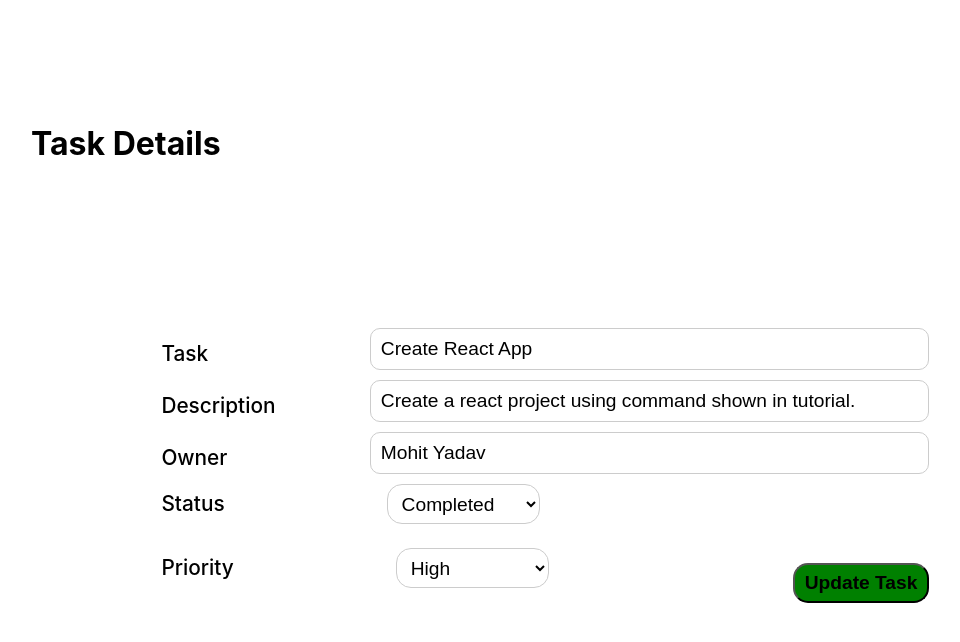
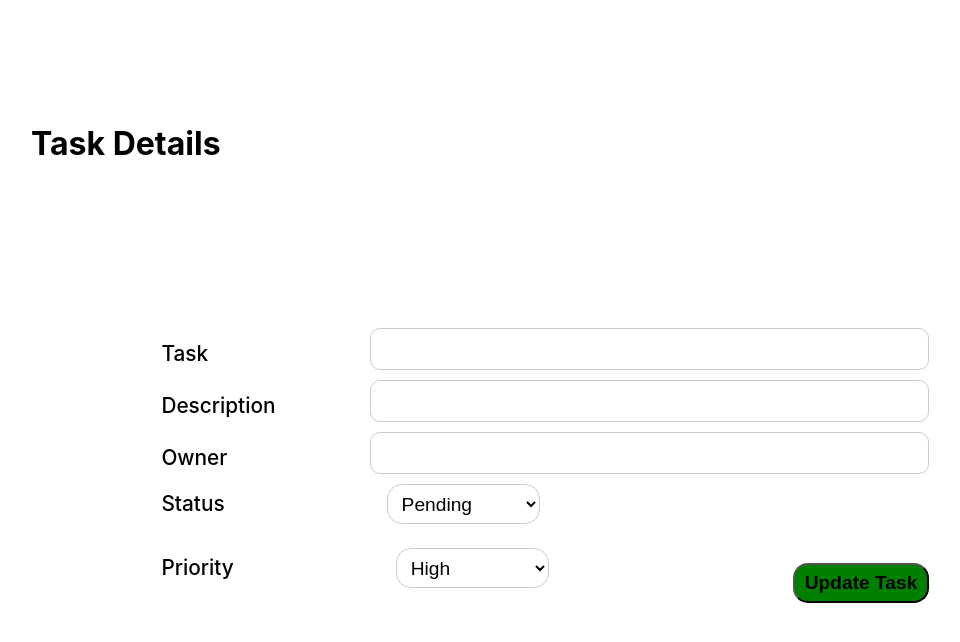
Before and after one commit to MohitYadav-Capillary/task-manager, a React (Vite) app: page /task/0 in a window 1280 px wide. Shown: the top 642 px of the page, without its empty margins (99-1059 px from the left). Built offline with nearby package versions, Linux system fonts and the light colour scheme.

Commit message:
added id to each task to remove dependency on indexes of array for deleting updating creating task

```diff
--- a/package.json
+++ b/package.json
@@ -14,6 +14,7 @@
     "@fortawesome/free-brands-svg-icons": "^6.5.1",
     "@fortawesome/free-regular-svg-icons": "^6.5.1",
     "@fortawesome/free-solid-svg-icons": "^6.5.1",
+    "nanoid": "^5.0.4",
     "react": "^18.2.0",
     "react-dom": "^18.2.0",
     "react-redux": "^9.1.0",
--- a/src/assets/data.js
+++ b/src/assets/data.js
@@ -1,5 +1,6 @@
 export const taskData = [
   {
+    id: "1",
     task: "Create React App",
     desc: "Create a react project using command shown in tutorial.",
     owner: "Mohit Yadav",
@@ -8,6 +9,7 @@ export const taskData = [
     status: "Completed",
   },
   {
+    id: "2",
     task: "Create Layout",
     desc: "Draw a rough sketch what you are going to make",
     owner: "Mohit Yadav",
@@ -16,6 +18,7 @@ export const taskData = [
     status: "Completed",
   },
   {
+    id: "3",
     task: "Create skeleton",
     desc: "Create skeleton of the application using HTML CSS",
     owner: "Mohit Yadav",
@@ -24,6 +27,7 @@ export const taskData = [
     status: "Completed",
   },
   {
+    id: "4",
     task: "Add interactivity",
     desc: "Now make the static website dynamic using javascript and React",
     owner: "Mohit Yadav",
@@ -32,6 +36,7 @@ export const taskData = [
     status: "Pending",
   },
   {
+    id: "5",
     task: "Implement CRUD",
     desc: "Implement CRUD operations on the data",
     owner: "Mohit Yadav",
@@ -40,6 +45,7 @@ export const taskData = [
     status: "Pending",
   },
   {
+    id: "6",
     task: "Add authentication",
     desc: "Add authentication to the application",
     owner: "Mohit Yadav",
@@ -48,6 +54,7 @@ export const taskData = [
     status: "Pending",
   },
   {
+    id: "7",
     task: "Deploy Application",
     desc: "Deploy the application on a hosting platform",
     owner: "Mohit Yadav",
--- a/src/components/actions.js
+++ b/src/components/actions.js
@@ -14,10 +14,10 @@ const deleteTask = (id) => {
   };
 };
 
-const updateTask = (taskId, task) => {
+const updateTask = (updatedTask) => {
   return {
     type: UPDATE_TASK,
-    payload: { id: taskId, task: task },
+    payload: { task: updatedTask },
   };
 };
 
--- a/src/components/createTask/CreateTask.jsx
+++ b/src/components/createTask/CreateTask.jsx
@@ -4,6 +4,7 @@ import Input from "./input/Input";
 import { useNavigate } from "react-router-dom";
 import { useDispatch } from "react-redux";
 import { addTask } from "../actions";
+import { nanoid } from "nanoid";
 
 const CreateTask = () => {
   const navigate = useNavigate();
@@ -12,6 +13,7 @@ const CreateTask = () => {
     e.preventDefault();
 
     const task = {
+      id: nanoid(),
       task: e.target[0].value,
       desc: e.target[1].value,
       owner: e.target[2].value,
--- a/src/components/home/tableContainer/table/Table.jsx
+++ b/src/components/home/tableContainer/table/Table.jsx
@@ -35,7 +35,7 @@ const Table = ({ status, priority, associated }) => {
             return (
               <TableRow
                 key={index}
-                taskIdx={index}
+                taskId={task.id}
                 task={task.task}
                 desc={task.desc}
                 owner={task.owner}
--- a/src/components/home/tableContainer/table/tableRow/tableRow.jsx
+++ b/src/components/home/tableContainer/table/tableRow/tableRow.jsx
@@ -3,14 +3,14 @@ import "./tableRow.css";
 import { useDispatch } from "react-redux";
 import { deleteTask } from "../../../../actions";
 
-const TableBodyRow = (props) => {
+const TableRow = (props) => {
   const dispatch = useDispatch();
   return (
     <tr>
       <td>
         <Link
           style={{ color: "black", textDecoration: "none" }}
-          to={`/task/${props.taskIdx}`}
+          to={`/task/${props.taskId}`}
         >
           {props.task}
         </Link>
@@ -21,7 +21,7 @@ const TableBodyRow = (props) => {
       <td>{props.priority}</td>
       <td>{props.status}</td>
       <td>
-        <button onClick={() => dispatch(deleteTask(props.taskIdx))}>
+        <button onClick={() => dispatch(deleteTask(props.taskId))}>
           Delete
         </button>
       </td>
@@ -29,4 +29,4 @@ const TableBodyRow = (props) => {
   );
 };
 
-export default TableBodyRow;
+export default TableRow;
--- a/src/components/taskReducer.js
+++ b/src/components/taskReducer.js
@@ -12,14 +12,13 @@ const taskReducer = (state = initialState, action) => {
       };
     case "DELETE_TASK":
       return {
-        tasks: state.tasks.filter((task, idx) => idx !== action.payload),
+        tasks: state.tasks.filter((task) => task.id !== action.payload),
       };
     case "UPDATE_TASK":
-      const newTasks = [...state.tasks];
-
-      newTasks[action.payload.id] = action.payload.task;
       return {
-        tasks: newTasks,
+        tasks: state.tasks.map((task) =>
+          task.id == action.payload.task.id ? action.payload.task : task
+        ),
       };
     default:
       return state;
--- a/src/components/viewTask/ViewTask.jsx
+++ b/src/components/viewTask/ViewTask.jsx
@@ -1,4 +1,4 @@
-import React, { useContext } from "react";
+import React from "react";
 import "./viewTask.css";
 import Input from "./input/Input";
 import { useParams, useNavigate } from "react-router-dom";
@@ -13,7 +13,8 @@ const ViewTask = () => {
   const submitHandler = (e) => {
     e.preventDefault();
 
-    const task = {
+    const updatedTask = {
+      id: taskId,
       task: e.target[0].value,
       desc: e.target[1].value,
       owner: e.target[2].value,
@@ -22,11 +23,13 @@ const ViewTask = () => {
       lastUpdated: `${new Date().toLocaleString()}`,
     };
 
-    dispatch(updateTask(taskId, task));
+    dispatch(updateTask(updatedTask));
 
     navigate(-1);
   };
 
+  const currTask = tasks.filter((task) => task.id == taskId)[0];
+  console.log(typeof taskId);
   return (
     <>
       <div className="heading">
@@ -34,23 +37,19 @@ const ViewTask = () => {
       </div>
 
       <form onSubmit={submitHandler} className="create">
-        <Input name="Task" value={tasks[taskId].task} />
-        <Input name="Description" value={tasks[taskId].desc} />
-        <Input name="Owner" value={tasks[taskId].owner} />
+        <Input name="Task" value={currTask?.task} />
+        <Input name="Description" value={currTask?.desc} />
+        <Input name="Owner" value={currTask?.owner} />
 
         <label htmlFor="priority">Status</label>
-        <select name="status" id="status" defaultValue={tasks[taskId].status}>
+        <select name="status" id="status" defaultValue={currTask?.status}>
           <option value="Pending">Pending</option>
           <option value="Completed">Completed</option>
         </select>
         <br />
         <br />
         <label htmlFor="priority">Priority</label>
-        <select
-          name="priority"
-          id="priority"
-          defaultValue={tasks[taskId].priority}
-        >
+        <select name="priority" id="priority" defaultValue={currTask?.priority}>
           <option value="High">High</option>
           <option value="Medium">Medium</option>
           <option value="Low">Low</option>
```
Also changed, not shown: 1 other file (tests, documents, lock files or other folders).
